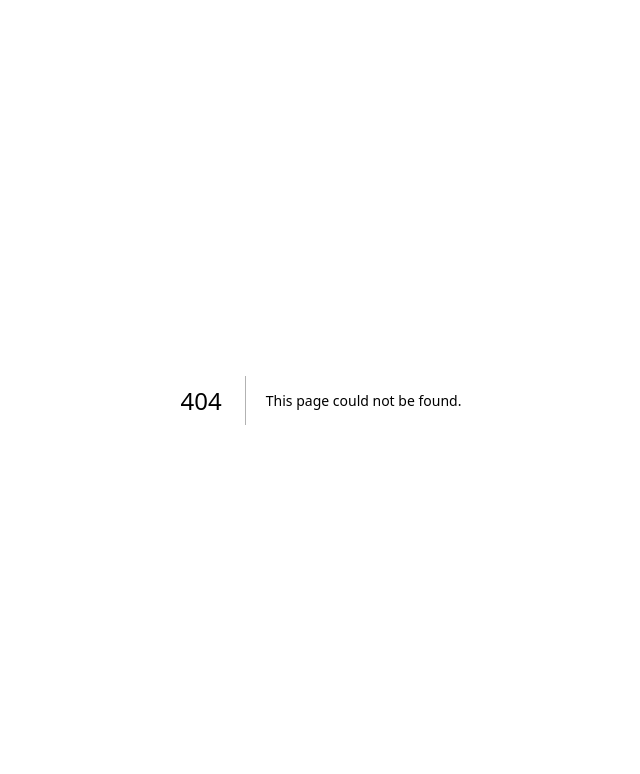
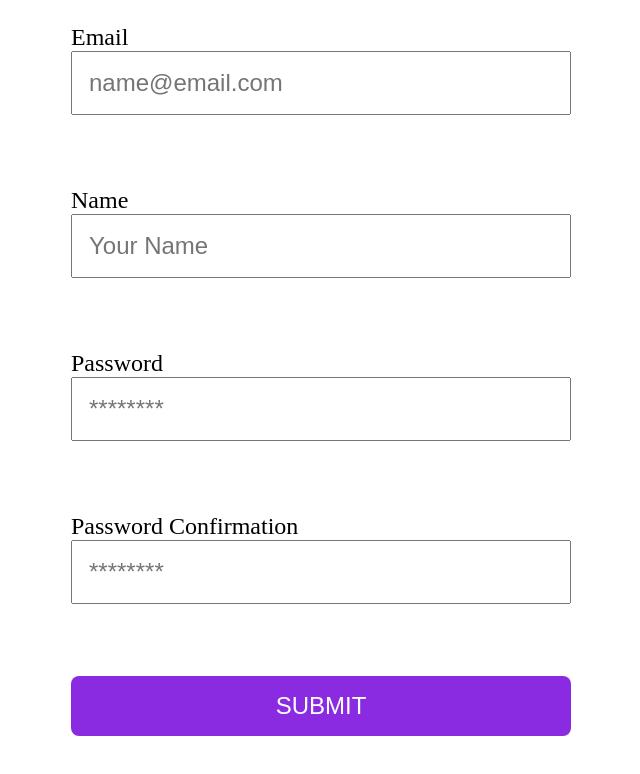
Before and after one commit to hisyamsk/mern-ts-client, a Next.js app: page /auth/register in a window 1280 px wide. Before the commit this address had no page. Shown: the top 774 px of the page, without its empty margins (319-959 px from the left). Built offline with nearby package versions, Linux system fonts and the light colour scheme.

Commit message:
feat: add user register page

```diff
--- a/pages/api/hello.ts
+++ /dev/null
@@ -1,13 +0,0 @@
-// Next.js API route support: https://nextjs.org/docs/api-routes/introduction
-import type { NextApiRequest, NextApiResponse } from 'next'
-
-type Data = {
-  name: string
-}
-
-export default function handler(
-  req: NextApiRequest,
-  res: NextApiResponse<Data>
-) {
-  res.status(200).json({ name: 'John Doe' })
-}
--- /dev/null
+++ b/pages/auth/register.tsx
@@ -0,0 +1,105 @@
+import axios from 'axios';
+import { useRouter } from 'next/router';
+import { useForm } from 'react-hook-form';
+import { zodResolver } from '@hookform/resolvers/zod';
+import { object, string, TypeOf } from 'zod';
+import { useState } from 'react';
+
+const createUserSchema = object({
+  name: string().min(1, { message: 'Name is required' }),
+  password: string().min(6, 'Password too short - should be 6 chars minimum'),
+  passwordConfirmation: string().min(1, 'Password confirmation is required'),
+  email: string().min(1, { message: 'Email is required' }).email({
+    message: 'Invalid email address',
+  }),
+}).refine((data) => data.password === data.passwordConfirmation, {
+  message: 'Password does not match',
+  path: ['passwordConfirmation'],
+});
+
+type CreateUserInput = TypeOf<typeof createUserSchema>;
+
+function RegisterPage(): JSX.Element {
+  const router = useRouter()
+  const [registerError, setRegisterError] = useState<string>('');
+
+  const {
+    register,
+    formState: { errors },
+    handleSubmit,
+  } = useForm<CreateUserInput>({
+    resolver: zodResolver(createUserSchema),
+  });
+
+  async function onSubmit(values: CreateUserInput): Promise<void> {
+    setRegisterError('');
+    try {
+      await axios.post(`${process.env.NEXT_PUBLIC_SERVER_ENDPOINT}/api/users`, values)
+      router.push('/')
+    } catch (err: any) {
+      setRegisterError(err.message);
+    }
+  }
+
+  return (
+    <>
+      <p>{registerError}</p>
+      <form onSubmit={handleSubmit(onSubmit)}>
+        <div className="form-element">
+          <label htmlFor="email">Email</label>
+          <input
+            id="email"
+            type="email"
+            placeholder="name@email.com"
+            {...register('email')}
+          />
+          <p>{errors.email?.message}</p>
+        </div>
+
+        <div className="form-element">
+          <label htmlFor="name">Name</label>
+          <input
+            id="name"
+            type="text"
+            placeholder="Your Name"
+            {...register('name')}
+          />
+          <p>
+            <>{errors.name?.message}</>
+          </p>
+        </div>
+
+        <div className="form-element">
+          <label htmlFor="Password">Password</label>
+          <input
+            id="password"
+            type="password"
+            placeholder="********"
+            autoComplete="new-password"
+            {...register('password')}
+          />
+          <p>
+            <>{errors.password?.message}</>
+          </p>
+        </div>
+
+        <div className="form-element">
+          <label htmlFor="Password Confirmation">Password Confirmation</label>
+          <input
+            id="passwordConfirmation"
+            type="password"
+            placeholder="********"
+            autoComplete="new-password"
+            {...register('passwordConfirmation')}
+          />
+          <p>
+            <>{errors.passwordConfirmation?.message}</>
+          </p>
+        </div>
+        <button type="submit">SUBMIT</button>
+      </form>
+    </>
+  );
+}
+
+export default RegisterPage;
--- a/styles/globals.css
+++ b/styles/globals.css
@@ -1,26 +1,36 @@
-html,
-body {
-  padding: 0;
-  margin: 0;
-  font-family: -apple-system, BlinkMacSystemFont, Segoe UI, Roboto, Oxygen,
-    Ubuntu, Cantarell, Fira Sans, Droid Sans, Helvetica Neue, sans-serif;
+form {
+  display: flex;
+  flex-direction: column;
+  max-width: 500px;
+  margin: 0 auto;
+}
+label {
+  font-size: 1.5rem;
+  width: 100%;
 }
 
-a {
-  color: inherit;
-  text-decoration: none;
+input {
+  padding: 1rem;
+  font-size: 1.5rem;
 }
 
-* {
-  box-sizing: border-box;
+.form-element {
+  margin-bottom: 1.5rem;
+  display: flex;
+  flex-direction: column;
 }
 
-@media (prefers-color-scheme: dark) {
-  html {
-    color-scheme: dark;
-  }
-  body {
-    color: white;
-    background: black;
-  }
+p {
+  font-size: 1.5rem;
+  color: red;
 }
+
+button {
+  padding: 1rem;
+  font-size: 1.5rem;
+  background-color: blueviolet;
+  color: #fff;
+  border: none;
+  border-radius: 8px;
+  cursor: pointer;
+}
```
Also changed, not shown: package.json (+11 -2 lines), 1 other file (tests, documents, lock files or other folders).
